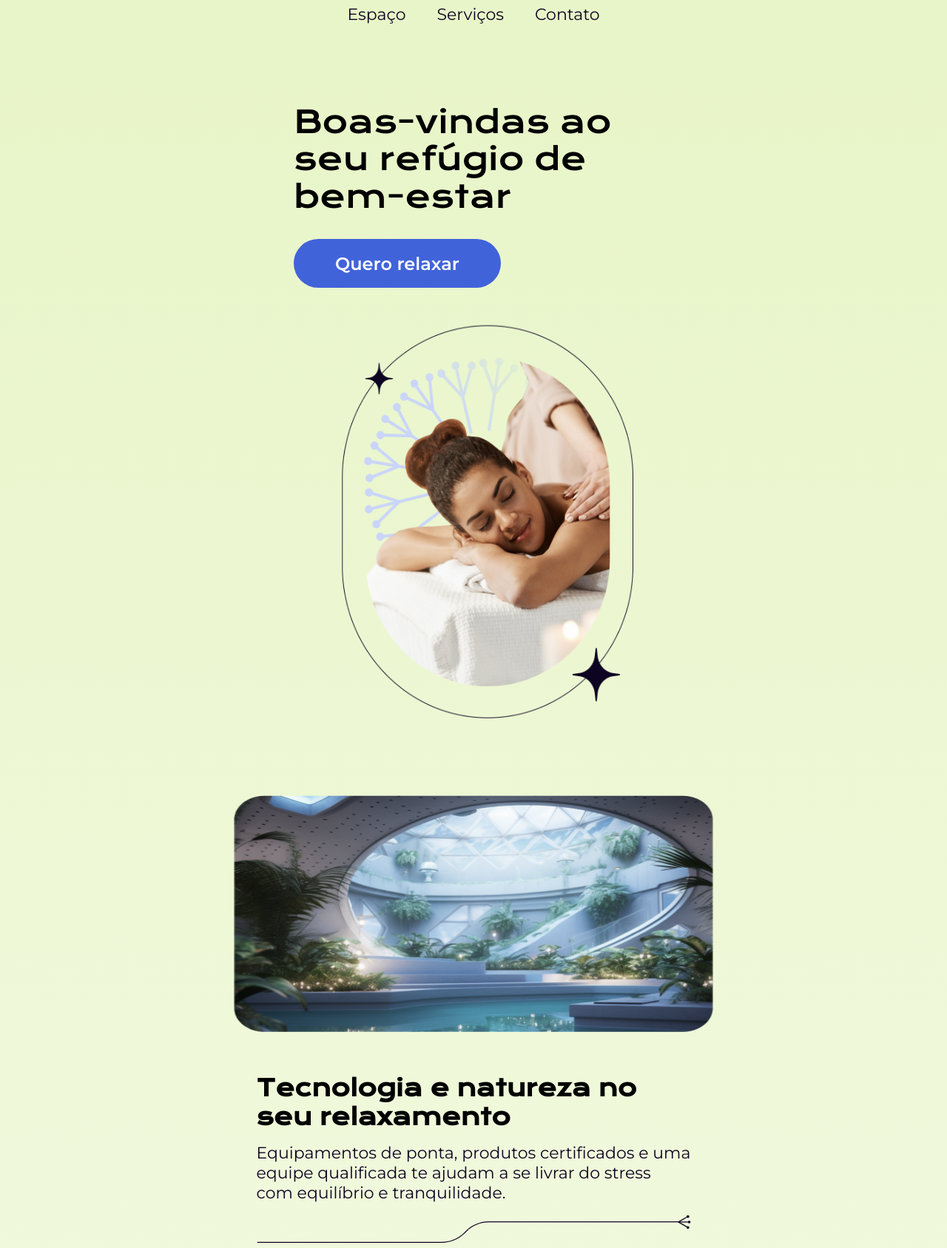
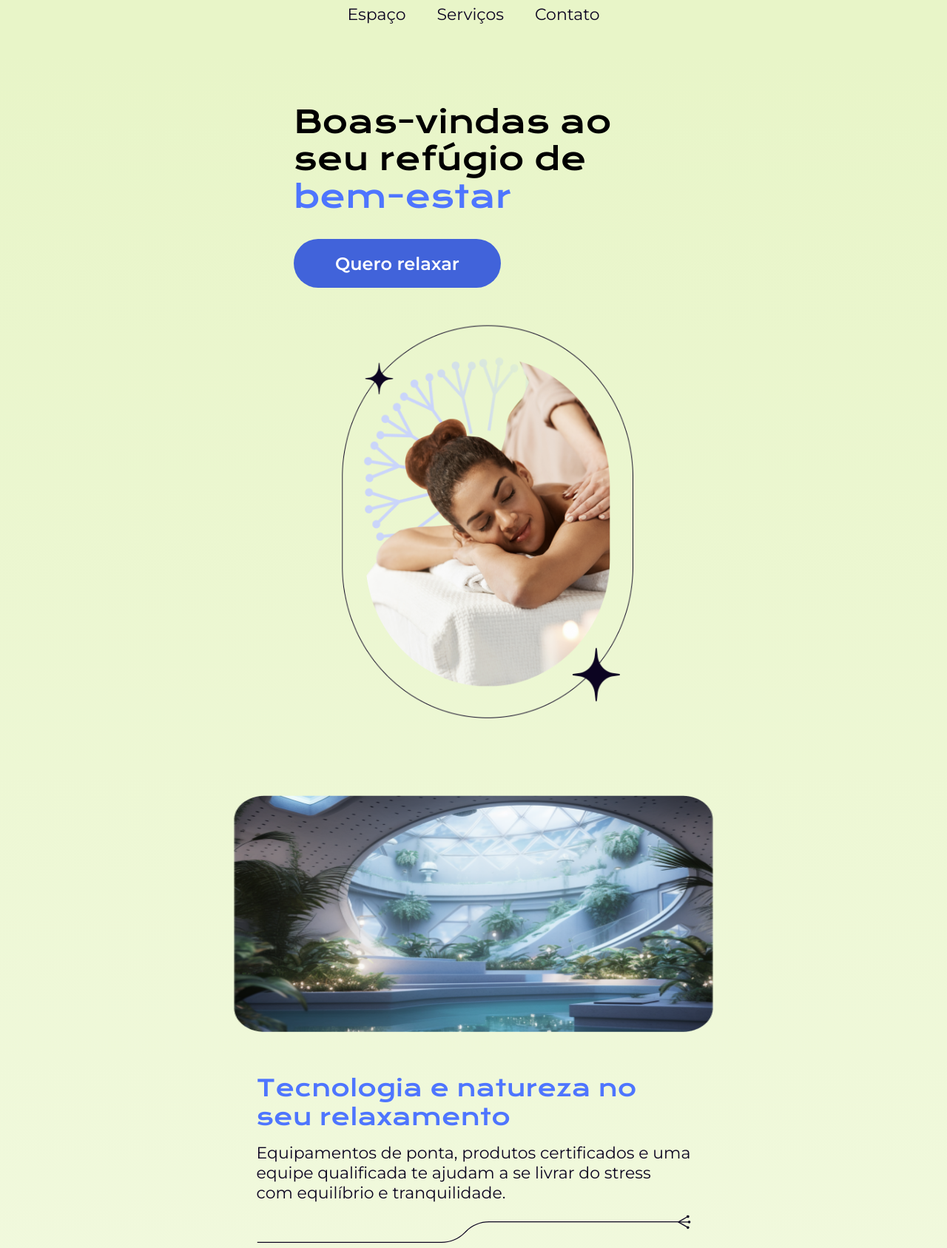
Before and after one commit to X-Guerra/Alura__Aula_Acessibilidade, a plain HTML site: page index.html in a window 1280 px wide. Shown: the part 161-1848 px from the top of the page at 74% size. Drawn offline with nearby package versions, Linux system fonts and the light colour scheme; files whose address does not match are found by name.

Commit message:
Aula__ Melhorando acessibilidade com textos em destaque

```diff
--- a/index.html
+++ b/index.html
@@ -41,7 +41,7 @@
 
         <div class="container__primeiro">
             <div class="container__primeiro--texto">
-                <h1>Boas-vindas ao seu refúgio de bem-estar</h1>
+                <h1>Boas-vindas ao seu refúgio de <span>bem-estar</span></h1>
                 <button class="container__primeiro--texto-botao">Quero relaxar</button>
             </div>
             <img class="container__primeiro--imagem" src="./assets/home-image.png">
--- a/styles/container--contato.css
+++ b/styles/container--contato.css
@@ -44,6 +44,8 @@
     font-family: "Krona One", sans-serif;
     white-space: nowrap;
     font-size: 2.6rem;
+    color: var(--azul-escuro);
+    font-weight: 400;
 }
 
 .container__contato--form-conteudo-texto {
--- a/styles/container--primeiro.css
+++ b/styles/container--primeiro.css
@@ -23,6 +23,10 @@
     padding-bottom: 3.2rem;
 }
 
+.container__primeiro--texto h1 span {
+color: var(--azul-escuro)
+
+}
 .container__primeiro--texto-botao {
     width: 31.8rem;
     height: 6.6rem;
--- a/styles/container--secao.css
+++ b/styles/container--secao.css
@@ -27,6 +27,8 @@
 .container__secao .container__secao--conteudo .container__secao--conteudo--textos .container__secao--conteudo--textos-titulo {
     font-family: "Krona One", sans-serif;
     font-size: 2.6rem;
+    color: var(--azul-escuro);
+    font-weight: 400;
 }
 
 .container__secao .container__secao--conteudo .container__secao--conteudo--textos .container__secao--conteudo--textos-infos {
--- a/styles/style.css
+++ b/styles/style.css
@@ -6,6 +6,7 @@
   --azul-botao: #4163DA;
   --lilas-claro: #85A0FF;
   --lilas-escuro: #0C0421;
+  --azul-escuro: #4E75FF;
 
   font-size: 62.5%;
 }
```
